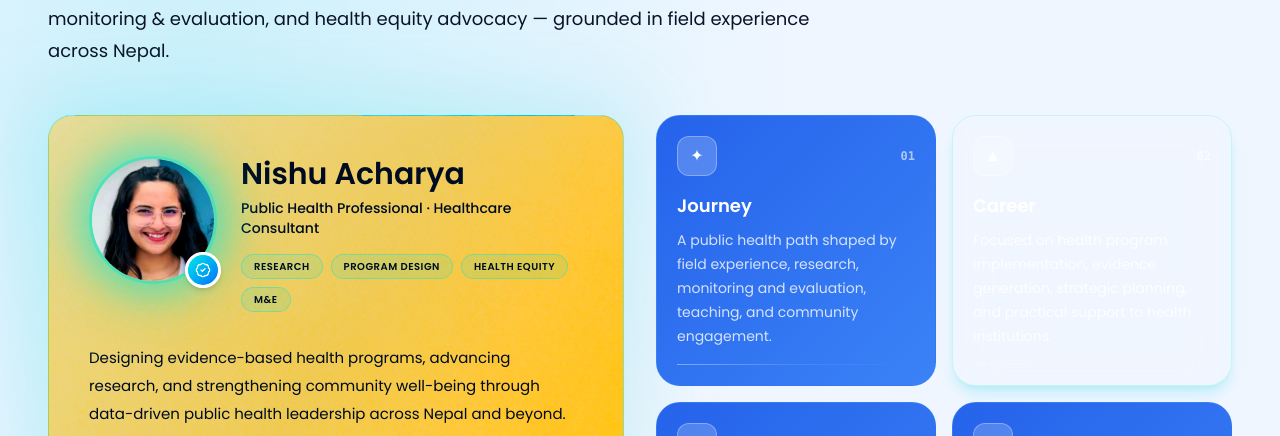
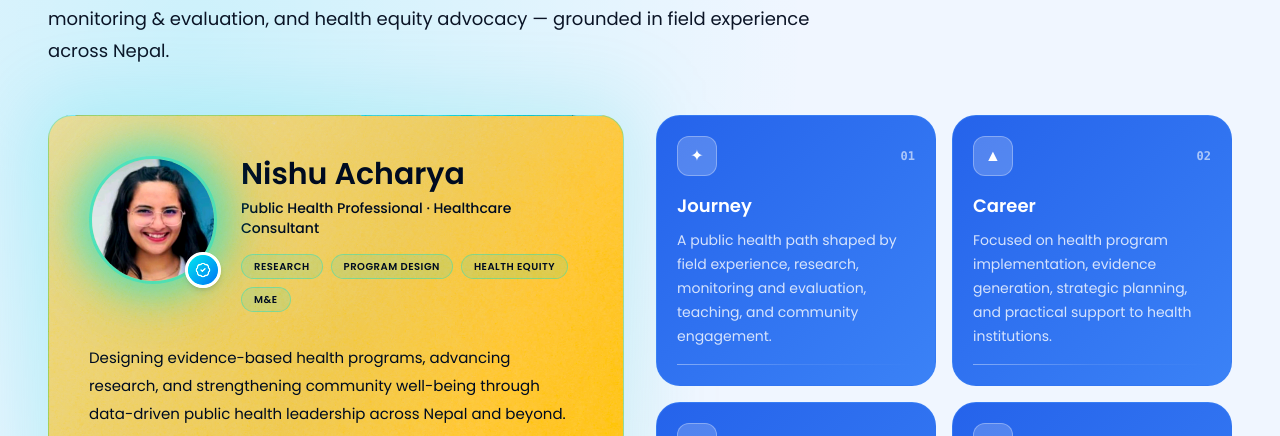
Before and after one commit to sugamQA/Nishu-Acharya, a Next.js app: page / in a window 1280 px wide. Shown: the part 1169-1605 px from the top of the page. Built offline with nearby package versions, Linux system fonts and the light colour scheme; no server answers.

Commit message:
Revert "Apply button blue gradient to Career bio card"
This reverts commit 14486e1ca9ecde28ea9b500bd647eb532c9c3822.

```diff
--- a/app/page.tsx
+++ b/app/page.tsx
@@ -320,13 +320,7 @@ function AboutSection() {
         <div className="grid grid-cols-1 gap-4 sm:grid-cols-2">
           {bioCards.map((card, i) => (
             <Reveal key={card.title} delay={i * 0.08}>
-              <div
-                className={`depth-card group h-full p-5 ${
-                  i === 1
-                    ? "border border-white/20 shadow-lg shadow-cyan/20 bg-gradient-to-br from-cyan to-electric"
-                    : "bg-card-about"
-                }`}
-              >
+              <div className="depth-card bg-card-about group h-full p-5">
                 <div className="flex items-center justify-between">
                   <span className="grid h-10 w-10 place-items-center rounded-xl bg-white/20 border border-white/30 text-white">
                     <span className="text-base">{card.icon}</span>
@@ -338,9 +332,7 @@ function AboutSection() {
                 {card.cta ? (
                   <a
                     href="#contact"
-                    className={`mt-4 inline-flex w-full items-center justify-center gap-2 rounded-xl bg-white px-4 py-2.5 text-sm font-bold shadow-lg transition hover:scale-105 hover:shadow-xl ${
-                      i === 1 ? "text-cyan" : "text-blue-600"
-                    }`}
+                    className="mt-4 inline-flex w-full items-center justify-center gap-2 rounded-xl bg-white px-4 py-2.5 text-sm font-bold text-blue-600 shadow-lg transition hover:scale-105 hover:shadow-xl"
                   >
                     {card.cta}
                     <ArrowRight className="h-4 w-4" />
```
